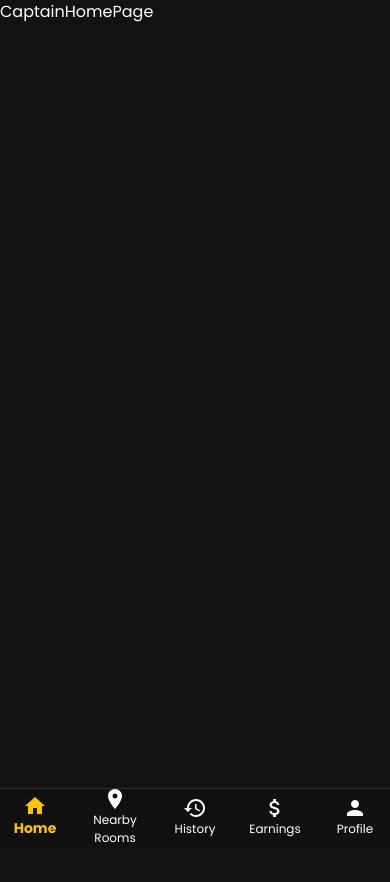
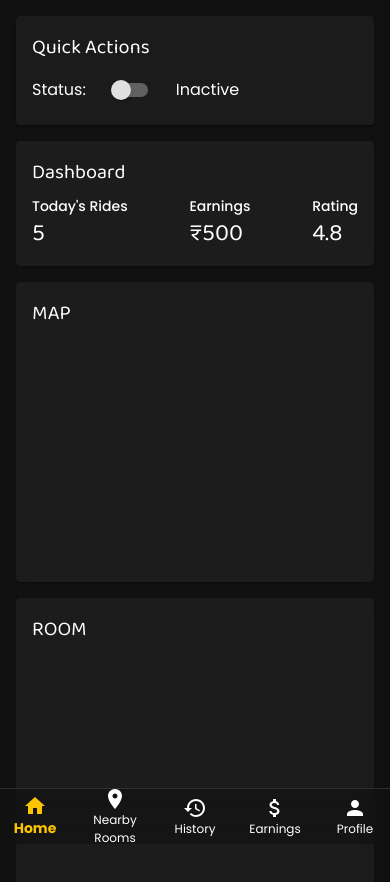
Before and after one commit to sahilwaje23/SafarMitra, a React (Vite) app in the folder frontend/: page /captain-homepage in a window 390 px wide. Shown: the top 882 px of the page. Before the commit the page ends 844 px from the top, so only its background shows below. Built offline with nearby package versions, Linux system fonts and the light colour scheme.

Commit message:
- added basic layout for driver homepage - fixed padding issue on App.jsx when placing navbar properly according to mobile and laptop view

```diff
--- a/frontend/src/App.jsx
+++ b/frontend/src/App.jsx
@@ -1,21 +1,24 @@
-import React from 'react';
+import React, { useEffect } from 'react';
 import { Routes, Route, useLocation } from 'react-router-dom';
 import { ThemeProvider, CssBaseline} from "@mui/material";
 import { CaptainHomePage, CaptainSignIn, CaptainSignUp, Landing, UserHomePage, UserSignIn, UserSignUp } from './components';
 import Navbar from './components/navbar/Navbar';
 import theme from './styles/theme';
-
+import {useMediaQuery} from '@mui/material'
 function App() {
   const location = useLocation();// this has location object which will give information about the current url , this also triggers a re-render if the current location changes
   const type = location.pathname.startsWith('/captain-') ? 'captain' : 'user';
-  const isMobileView = window.innerWidth <= 600;
+  const isMobileView = useMediaQuery('(max-width:1024px)');
+  // useEffect(() => {
+  //   console.log(isMobileView);
+  // },[window.innerWidth]);
 
   return (
     <ThemeProvider theme={theme}>
     <CssBaseline />
     <div style={{
       paddingBottom: isMobileView ? '56px' : '0',
-      paddingTop: !isMobileView ? '64px' : '0' // Add top padding for desktop navbar
+      paddingTop: isMobileView ? '0px' : '64px' // Add top padding for desktop navbar
     }}>
         <Routes>
           <Route path='/' element={<Landing />} />
--- a/frontend/src/components/driver/CaptainHomePage.jsx
+++ b/frontend/src/components/driver/CaptainHomePage.jsx
@@ -1,9 +1,80 @@
-import React from 'react'
+import React from 'react';
+import { Box, useMediaQuery } from '@mui/material';
+import QuickActions from './QuickActions'; // Assuming the component is renamed without 'Captain'
+import Dashboard from './Dashboard'; // Assuming the component is renamed without 'Captain'
+import Map from '../map/Map';
+import Room from '../room/Room';
+import theme from '../../styles/theme.js'; // Correct relative path for styles folder
 
 const CaptainHomePage = () => {
+  const isMobile = useMediaQuery('(max-width:1024px)');
+
+  const MobileView = () => (
+    <Box sx={{
+      display: 'flex',
+      flexDirection: 'column',
+      gap: 2,
+      p: 2,
+      minHeight: '100vh',
+      pb: '64px', // Account for bottom navigation
+      bgcolor: theme.palette.mode === 'dark'
+        ? 'rgba(18, 18, 18, 0.3)'
+        : 'rgba(255, 255, 255, 0.3)',
+      backdropFilter: 'blur(10px)'
+    }}>
+      <QuickActions />
+      <Dashboard />
+      <Map />
+      <Room />
+    </Box>
+  );
+
+  const DesktopView = () => (
+    <Box sx={{
+      display: 'flex',
+      gap: 2,
+      p: 0.5,
+      height: '100vh',
+      pt: '0.4rem', // Account for top navigation
+      bgcolor: theme.palette.mode === 'dark'
+        ? 'rgba(18, 18, 18, 0.3)'
+        : 'rgba(255, 255, 255, 0.3)',
+      backdropFilter: 'blur(10px)',
+
+    }}>
+      {/* Left Section - Map Only */}
+      <Box sx={{ flex: 2,
+      //overflow: 'auto'
+      height: '100%',
+     // border: '0.5rem outset pink',
+
+      }}>
+      <Map sx={{
+        // position: 'absolute', // Add this
+        // top: 0,
+        // left: 0,
+        // right: 0,
+        // bottom: 0,
+       // border: '0.5rem outset green',
+        height: 'auto',
+        width: '100%'
+      }} />
+      </Box>
+
+      {/* Right Section - Actions, Dashboard, Room */}
+      <Box sx={{ display: 'flex', flexDirection: 'column', gap: 2, flex: 1, overflow: 'auto' }}>
+        <QuickActions />
+        <Dashboard />
+        <Room sx={{ flex: 1 }} />
+      </Box>
+    </Box>
+  );
+
   return (
-    <div>CaptainHomePage</div>
-  )
-}
+    <>
+      {isMobile ? <MobileView /> : <DesktopView />}
+    </>
+  );
+};
 
-export default CaptainHomePage
+export default CaptainHomePage;
--- /dev/null
+++ b/frontend/src/components/driver/Dashboard.jsx
@@ -0,0 +1,34 @@
+import React from 'react';
+import { Paper, Typography, Box } from '@mui/material';
+import theme from '../../styles/theme';
+
+const Dashboard = () => {
+  return (
+    <Paper sx={{
+      p: 2,
+      bgcolor: theme.palette.mode === 'dark'
+        ? 'rgba(18, 18, 18, 0.6)'
+        : 'rgba(255, 255, 255, 0.6)',
+      backdropFilter: 'blur(10px)',
+      color: theme.palette.mode === 'dark' ? '#fff' : '#000'
+    }}>
+      <Typography variant="h6" gutterBottom>Dashboard</Typography>
+      <Box sx={{ display: 'flex', justifyContent: 'space-between' }}>
+        <Box>
+          <Typography variant="subtitle2">Today's Rides</Typography>
+          <Typography variant="h5">5</Typography>
+        </Box>
+        <Box>
+          <Typography variant="subtitle2">Earnings</Typography>
+          <Typography variant="h5">₹500</Typography>
+        </Box>
+        <Box>
+          <Typography variant="subtitle2">Rating</Typography>
+          <Typography variant="h5">4.8</Typography>
+        </Box>
+      </Box>
+    </Paper>
+  );
+};
+
+export default Dashboard;
--- /dev/null
+++ b/frontend/src/components/driver/QuickActions.jsx
@@ -0,0 +1,33 @@
+import React, { useState } from 'react';
+import { Box, Switch, Typography, Paper } from '@mui/material';
+import theme from '../../styles/theme';
+
+const QuickActions = () => {
+  const [isActive, setIsActive] = useState(false);
+
+  return (
+    <Paper sx={{ p: 2,  bgcolor: theme.palette.mode === 'dark'
+      ? 'rgba(18, 18, 18, 0.6)'
+      : 'rgba(255, 255, 255, 0.6)', }}>
+      <Typography variant="h6" gutterBottom>Quick Actions</Typography>
+      <Box sx={{ display: 'flex', alignItems: 'center', gap: 2 }}>
+        <Typography>Status:</Typography>
+        <Switch
+          checked={isActive}
+          onChange={() => setIsActive(!isActive)}
+          sx={{
+            '& .MuiSwitch-switchBase.Mui-checked': {
+              color: theme.palette.primaryColor.main
+            },
+            '& .MuiSwitch-switchBase.Mui-checked + .MuiSwitch-track': {
+              backgroundColor: theme.palette.primaryColor.main
+            }
+          }}
+        />
+        <Typography>{isActive ? 'Active' : 'Inactive'}</Typography>
+      </Box>
+    </Paper>
+  );
+};
+
+export default QuickActions;
--- a/frontend/src/components/map/Map.jsx
+++ b/frontend/src/components/map/Map.jsx
@@ -1,11 +1,23 @@
-// must be common component to both user and driver
+import React from 'react';
+import { Paper, Typography } from '@mui/material';
+import theme from '../../styles/theme';
 
 const MapComponent = () => {
-    return (
-      <>
+  return (
+    <Paper sx={{
+      p: 2,
+      bgcolor: theme.palette.mode === 'dark'
+        ? 'rgba(18, 18, 18, 0.6)'
+        : 'rgba(255, 255, 255, 0.6)',
+      backdropFilter: 'blur(10px)',
+      minHeight: '300px',
+      //border: '0.5rem outset red',
+      height: '87%',
+      color: theme.palette.mode === 'dark' ? '#fff' : '#000'
+    }}>
+      <Typography variant="h6">MAP</Typography>
+    </Paper>
+  );
+};
 
-      </>
-    )
-  }
-
-  export default MapComponent;
+export default MapComponent;
--- a/frontend/src/components/room/Room.jsx
+++ b/frontend/src/components/room/Room.jsx
@@ -1,11 +1,23 @@
-// component inside user.jsx
+import React from 'react';
+import { Paper, Typography } from '@mui/material';
+import theme from '../../styles/theme';
 
 const Room = () => {
-    return (
-      <>
+  return (
+    <Paper sx={{
+      p: 2,
+      bgcolor: theme.palette.mode === 'dark'
+        ? 'rgba(18, 18, 18, 0.6)'
+        : 'rgba(255, 255, 255, 0.6)',
+      backdropFilter: 'blur(10px)',
+      minHeight: '20rem',
+      //border: '0.5rem outset red',
+      height: '100%',
+      color: theme.palette.mode === 'dark' ? '#fff' : '#000'
+    }}>
+      <Typography variant="h6">ROOM</Typography>
+    </Paper>
+  );
+};
 
-      </>
-    )
-  }
-
-  export default Room;
+export default Room;
```
